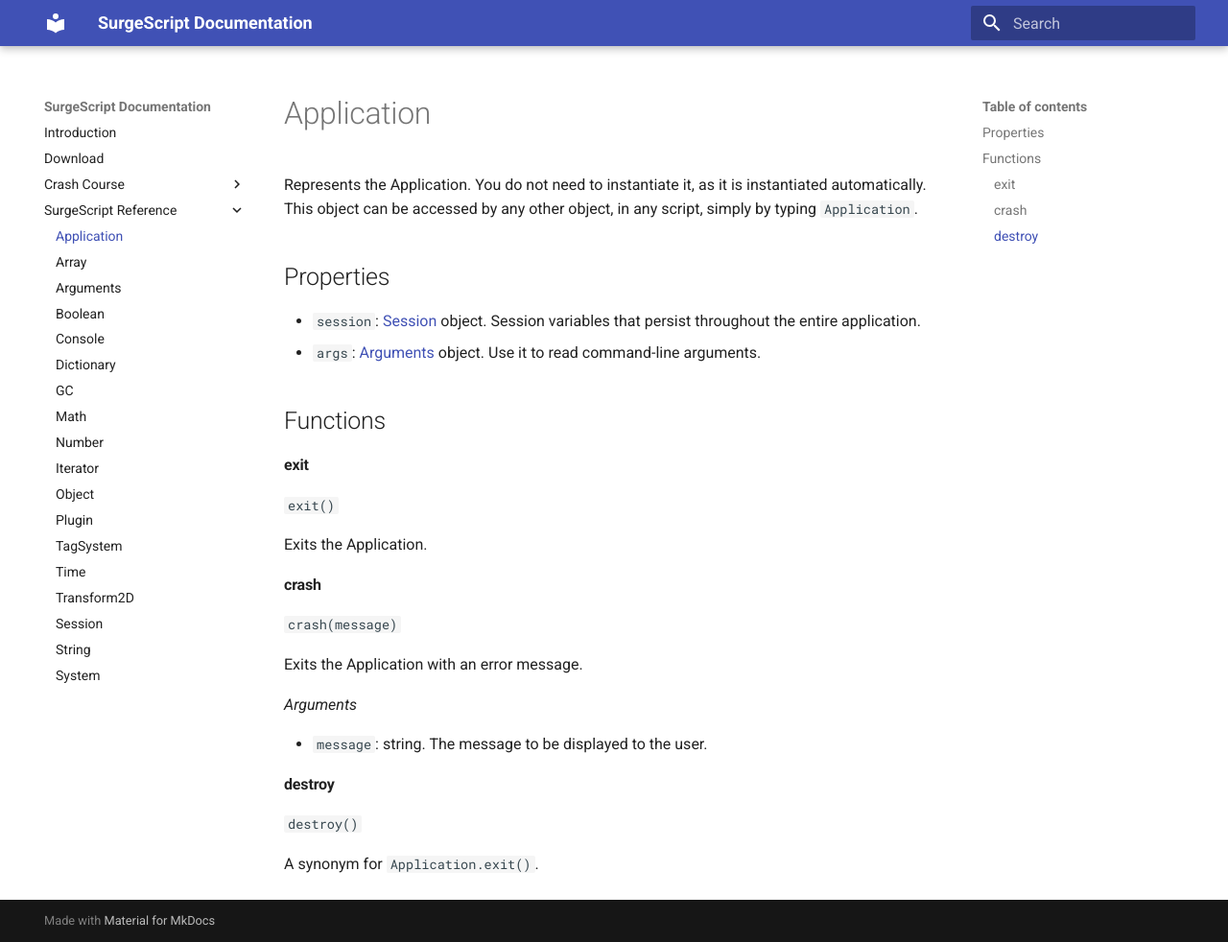
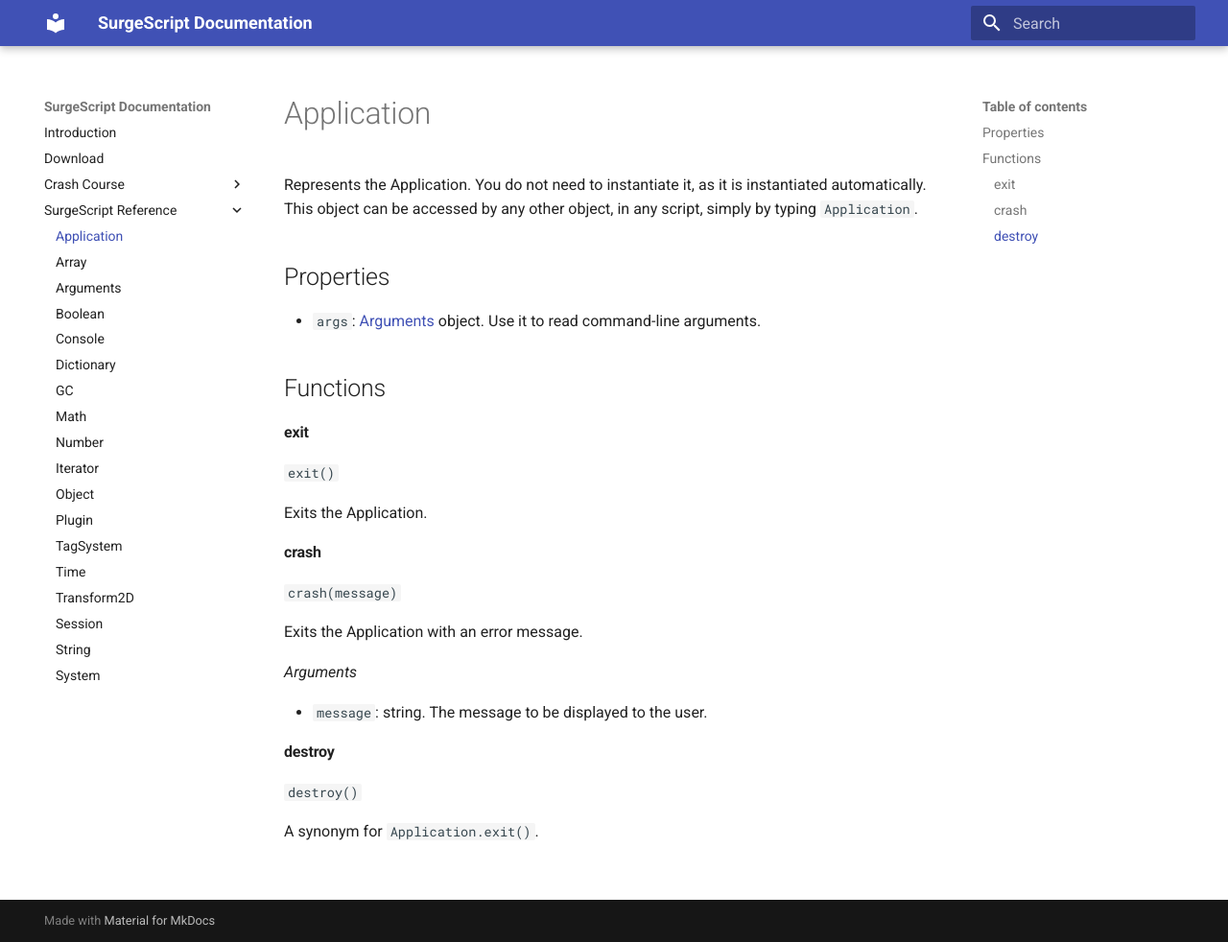
Before and after one commit to alemart/surgescript, an MkDocs documentation site: the page built from docs/reference/application.md, in a window 1280 px wide and 982 px high. Shown: the whole window at 96% size. Built offline with MkDocs 1.6.1 and Material for MkDocs 9.7.7, drawn with Linux system fonts in a browser that asks for light colours; old or Windows-style settings are respelled for this version of MkDocs.

Commit message:
Removed Application.session from the docs

```diff
--- a/docs/reference/application.md
+++ b/docs/reference/application.md
@@ -6,7 +6,6 @@ Represents the Application. You do not need to instantiate it, as it is instanti
 Properties
 ----------
 
-* `session`: [Session](session) object. Session variables that persist throughout the entire application.
 * `args`: [Arguments](arguments) object. Use it to read command-line arguments.
 
 Functions
```
